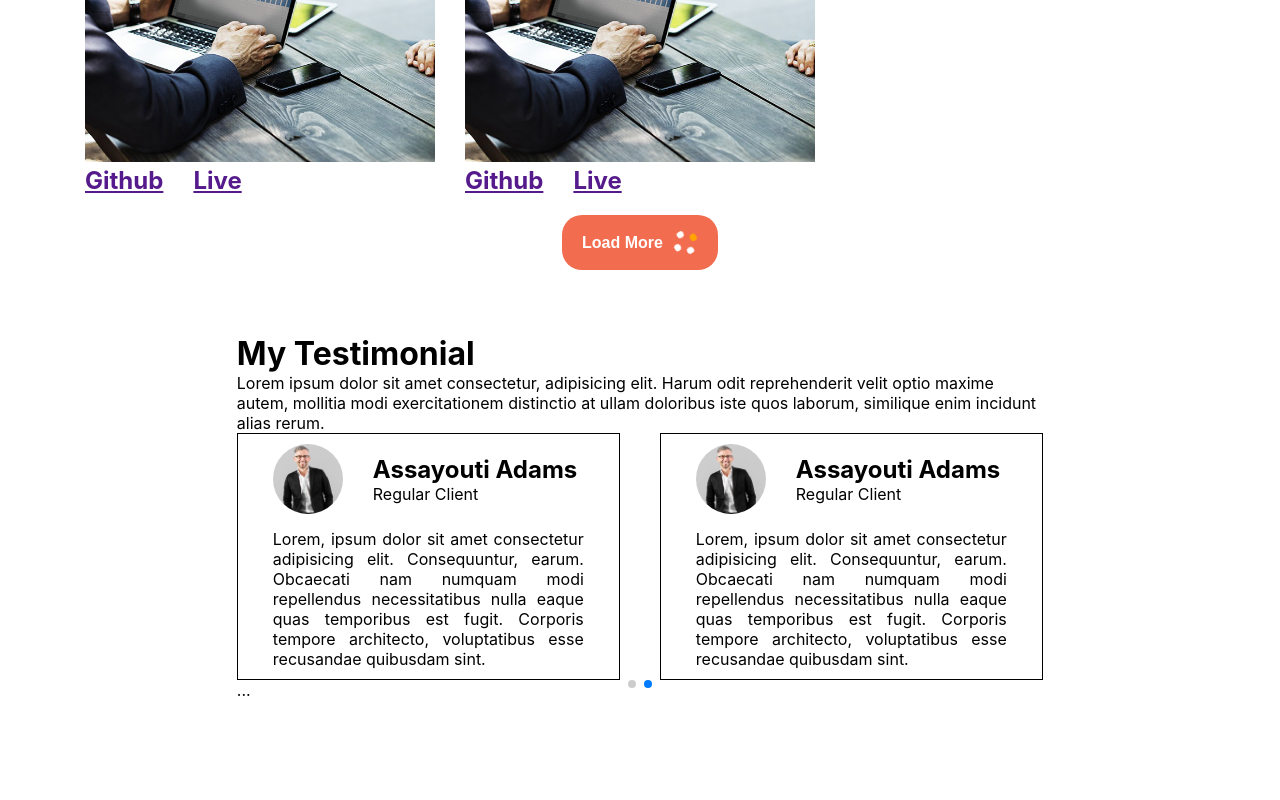
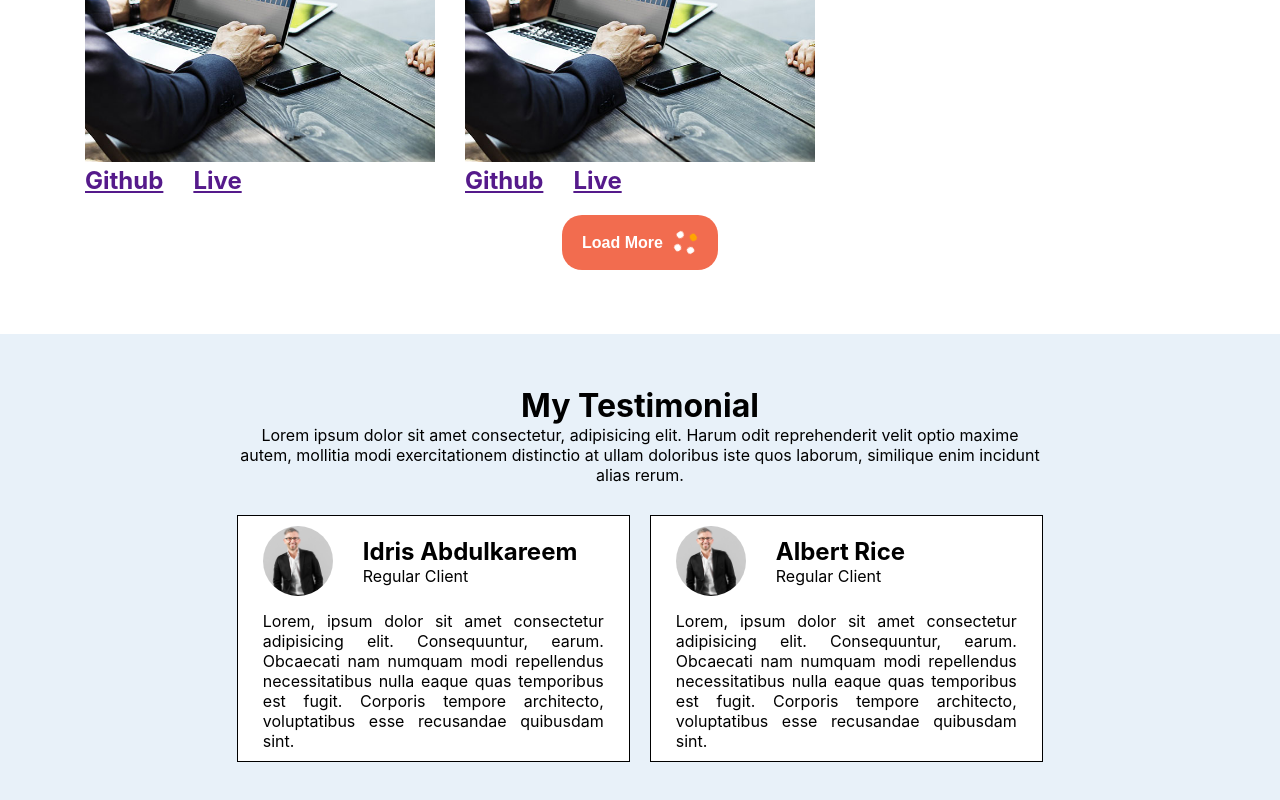
Before and after one commit to Taofeeq001/My-Portfolio, a React (Create React App) app: page / in a window 1280 px wide. Shown: the part 3414-4214 px from the top of the page. Before the commit the page ends 4114 px from the top, so only its background shows below. Built offline with nearby package versions, Linux system fonts and the light colour scheme; a web font is replaced by a local one.

Commit message:
updated testimonial

```diff
--- a/src/Components/Pages/Testimonial/Testimonial.css
+++ b/src/Components/Pages/Testimonial/Testimonial.css
@@ -3,15 +3,28 @@
     display: flex;
     align-items: center;
     justify-content: center;
+    background-color: #E8F1F9;
+    height: 60vh;
 }
 .testimonial-container{
     width: 63%;
+    display: flex;
+    flex-direction: column;
+    gap: 30px;
 }
+.test-heading{
+    width: 100%;
+    display: flex;
+    flex-direction: column;
+    align-items: center;
+    text-align: center;
+}
+
 .slider{
     background-color: white;
     border: 1px solid black;
     text-align: justify;
-    padding: 10px 35px;
+    padding: 10px 25px;
 }
 .slider img{
     width: 70px;
--- a/src/Components/Pages/Testimonial/Testimonial.jsx
+++ b/src/Components/Pages/Testimonial/Testimonial.jsx
@@ -12,17 +12,18 @@ const Testimonial = () =>{
     return(
         <div className="testimonial">
             <div className="testimonial-container">
-                <h1>My Testimonial</h1>
-                <p>Lorem ipsum dolor sit amet consectetur, adipisicing elit. Harum odit reprehenderit velit optio maxime autem, mollitia modi exercitationem distinctio at ullam doloribus iste quos laborum, similique enim incidunt alias rerum.</p>
+                <div className="test-heading">
+                    <h1>My Testimonial</h1>
+                    <p>Lorem ipsum dolor sit amet consectetur, adipisicing elit. Harum odit reprehenderit velit optio maxime autem, mollitia modi exercitationem distinctio at ullam doloribus iste quos laborum, similique enim incidunt alias rerum.</p>
+                </div>
                 <div>
-                     <Swiper
-                        modules={[Navigation, Pagination, Scrollbar, Autoplay]}
-                        spaceBetween={40}
+                    <Swiper className="swiper"
+                        modules={[  Autoplay]}
+                        spaceBetween={20}
                         slidesPerView={2}
                         // navigation
                         autoplay={{Autoplay: true}}
                         pagination={{ clickable: true }}
-                        // scrollbar={{ draggable: true }}
                         onSwiper={(swiper) => console.log(swiper)}
                         onSlideChange={() => console.log('slide change')}
                         breakpoints={{
@@ -52,7 +53,7 @@ const Testimonial = () =>{
                             <div className="slider-top">
                                 <img src={adam} alt="" />
                                 <div>
-                                    <h2>Assayouti Adams</h2>
+                                    <h2>Idris Abdulkareem</h2>
                                     <p>Regular Client</p>
                                 </div>
                             </div>
@@ -62,17 +63,13 @@ const Testimonial = () =>{
                             <div className="slider-top">
                                 <img src={adam} alt="" />
                                 <div>
-                                    <h2>Assayouti Adams</h2>
+                                    <h2>Albert Rice</h2>
                                     <p>Regular Client</p>
                                 </div>
                             </div>
                             <p>Lorem, ipsum dolor sit amet consectetur adipisicing elit. Consequuntur, earum. Obcaecati nam numquam modi repellendus necessitatibus nulla eaque quas temporibus est fugit. Corporis tempore architecto, voluptatibus esse recusandae quibusdam sint.</p>
                         </SwiperSlide>
-                        {/* <SwiperSlide>Slide 2</SwiperSlide>
-                        <SwiperSlide>Slide 3</SwiperSlide>
-                        <SwiperSlide>Slide 4</SwiperSlide> */}
-                        ...
-                        </Swiper>
+                    </Swiper>
                 </div>
             </div>
         </div>
```
